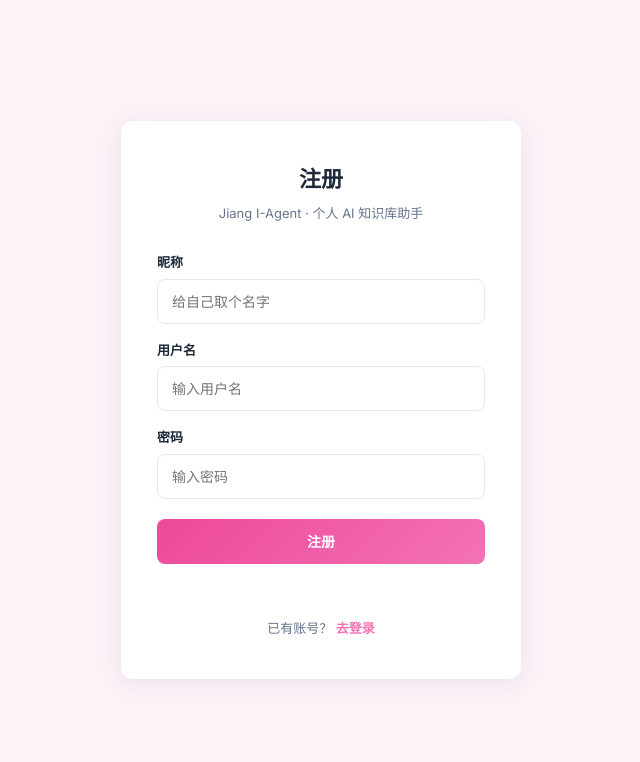
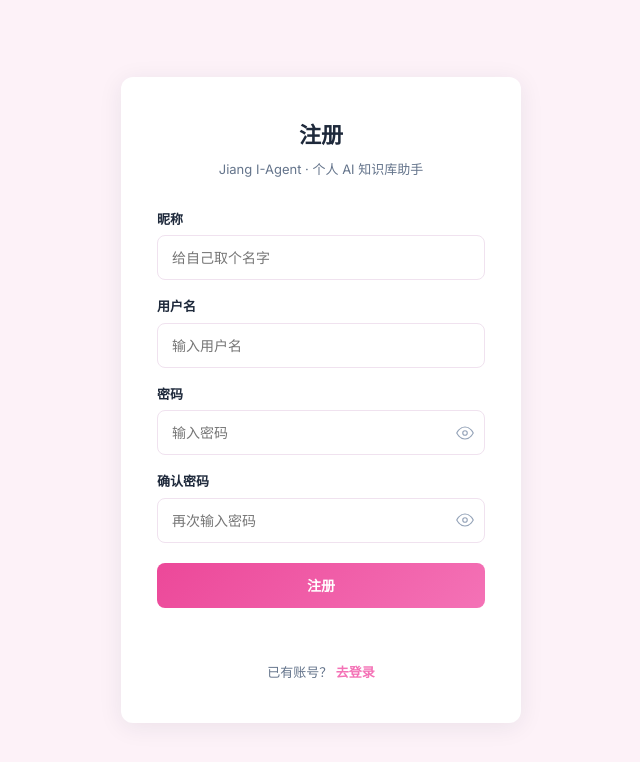
Before and after one commit to 34204002/jiang_I-agent, a Vue app in the folder frontend/: page /login in a window 1280 px wide. Both pictures are taken after a click on the button "去注册". Shown: the top 762 px of the page, without its empty margins (319-959 px from the left). Built offline with nearby package versions, Linux system fonts and the light colour scheme.

Commit message:
feat(frontend): 登录/注册页密码可见性切换 + 注册确认密码
- 密码框加眼睛按钮,点击切换明文/密文(登录+注册均支持)
- 注册增加确认密码输入,提交前校验两次一致
- 保持原有设计系统风格不变

```diff
--- a/frontend/src/views/LoginView.vue
+++ b/frontend/src/views/LoginView.vue
@@ -8,10 +8,14 @@ import {USER} from '../stores/state'
 const router = useRouter()
 const mode = ref('login')
 const username = ref(''), password = ref(''), nickname = ref('')
+const confirmPwd = ref('')
+const showPwd = ref(false), showConfirmPwd = ref(false)
 const msg = ref(''), msgType = ref(''), loading = ref(false)
 
 function toggleMode() {
   mode.value = mode.value === 'login' ? 'register' : 'login'
+  confirmPwd.value = ''
+  showConfirmPwd.value = false
   msg.value = ''
 }
 
@@ -21,10 +25,17 @@ async function submit() {
     msgType.value = 'error';
     return
   }
-  if (mode.value === 'register' && password.value.length < 6) {
-    msg.value = '密码至少 6 位';
-    msgType.value = 'error';
-    return
+  if (mode.value === 'register') {
+    if (password.value.length < 6) {
+      msg.value = '密码至少 6 位';
+      msgType.value = 'error';
+      return
+    }
+    if (password.value !== confirmPwd.value) {
+      msg.value = '两次输入的密码不一致';
+      msgType.value = 'error';
+      return
+    }
   }
   loading.value = true
   const url = mode.value === 'login' ? '/api/auth/login' : '/api/auth/register'
@@ -72,9 +83,44 @@ async function submit() {
                                                                             placeholder="给自己取个名字"></div>
       <div class="field"><label>用户名</label><input v-model="username" autocomplete="username" placeholder="输入用户名"
                                                      @keydown.enter="submit"></div>
-      <div class="field"><label>密码</label><input v-model="password" autocomplete="current-password"
-                                                   placeholder="输入密码"
-                                                   type="password" @keydown.enter="submit"></div>
+      <div class="field"><label>密码</label>
+        <div class="pwd-input">
+          <input v-model="password" autocomplete="current-password" placeholder="输入密码"
+                 :type="showPwd ? 'text' : 'password'" @keydown.enter="submit">
+          <button class="pwd-toggle" type="button" :title="showPwd ? '隐藏密码' : '显示密码'"
+                  @click="showPwd = !showPwd">
+            <svg v-if="showPwd" width="18" height="18" viewBox="0 0 24 24" fill="none" stroke="currentColor"
+                 stroke-width="1.5" stroke-linecap="round" stroke-linejoin="round">
+              <path d="M17.94 17.94A10.07 10.07 0 0 1 12 20c-7 0-11-8-11-8a18.45 18.45 0 0 1 5.06-5.94M9.9 4.24A9.12 9.12 0 0 1 12 4c7 0 11 8 11 8a18.5 18.5 0 0 1-2.16 3.19m-6.72-1.07a3 3 0 1 1-4.24-4.24"/>
+              <line x1="1" y1="1" x2="23" y2="23"/>
+            </svg>
+            <svg v-else width="18" height="18" viewBox="0 0 24 24" fill="none" stroke="currentColor"
+                 stroke-width="1.5" stroke-linecap="round" stroke-linejoin="round">
+              <path d="M1 12s4-8 11-8 11 8 11 8-4 8-11 8-11-8-11-8z"/>
+              <circle cx="12" cy="12" r="3"/>
+            </svg>
+          </button>
+        </div>
+      </div>
+      <div v-if="mode==='register'" class="field"><label>确认密码</label>
+        <div class="pwd-input">
+          <input v-model="confirmPwd" placeholder="再次输入密码"
+                 :type="showConfirmPwd ? 'text' : 'password'" @keydown.enter="submit">
+          <button class="pwd-toggle" type="button" :title="showConfirmPwd ? '隐藏密码' : '显示密码'"
+                  @click="showConfirmPwd = !showConfirmPwd">
+            <svg v-if="showConfirmPwd" width="18" height="18" viewBox="0 0 24 24" fill="none" stroke="currentColor"
+                 stroke-width="1.5" stroke-linecap="round" stroke-linejoin="round">
+              <path d="M17.94 17.94A10.07 10.07 0 0 1 12 20c-7 0-11-8-11-8a18.45 18.45 0 0 1 5.06-5.94M9.9 4.24A9.12 9.12 0 0 1 12 4c7 0 11 8 11 8a18.5 18.5 0 0 1-2.16 3.19m-6.72-1.07a3 3 0 1 1-4.24-4.24"/>
+              <line x1="1" y1="1" x2="23" y2="23"/>
+            </svg>
+            <svg v-else width="18" height="18" viewBox="0 0 24 24" fill="none" stroke="currentColor"
+                 stroke-width="1.5" stroke-linecap="round" stroke-linejoin="round">
+              <path d="M1 12s4-8 11-8 11 8 11 8-4 8-11 8-11-8-11-8z"/>
+              <circle cx="12" cy="12" r="3"/>
+            </svg>
+          </button>
+        </div>
+      </div>
       <button :disabled="loading" class="login-btn" @click="submit">
         {{ loading ? '处理中…' : (mode === 'login' ? '登录' : '注册') }}
       </button>
@@ -148,6 +194,38 @@ async function submit() {
   box-shadow: 0 0 0 3px rgba(236, 72, 153, .1)
 }
 
+/* ---- 密码显示/隐藏 ---- */
+.pwd-input {
+  position: relative
+}
+
+.pwd-input input {
+  padding-right: 40px
+}
+
+.pwd-toggle {
+  position: absolute;
+  right: 4px;
+  top: 50%;
+  transform: translateY(-50%);
+  display: inline-flex;
+  align-items: center;
+  justify-content: center;
+  width: 32px;
+  height: 32px;
+  border: none;
+  background: none;
+  color: var(--text-tertiary, #94A3B8);
+  cursor: pointer;
+  border-radius: 6px;
+  transition: color .15s, background .15s
+}
+
+.pwd-toggle:hover {
+  color: var(--accent, #EC4899);
+  background: var(--bg-hover, #FDF0F5)
+}
+
 .login-btn {
   width: 100%;
   padding: 11px;
```
